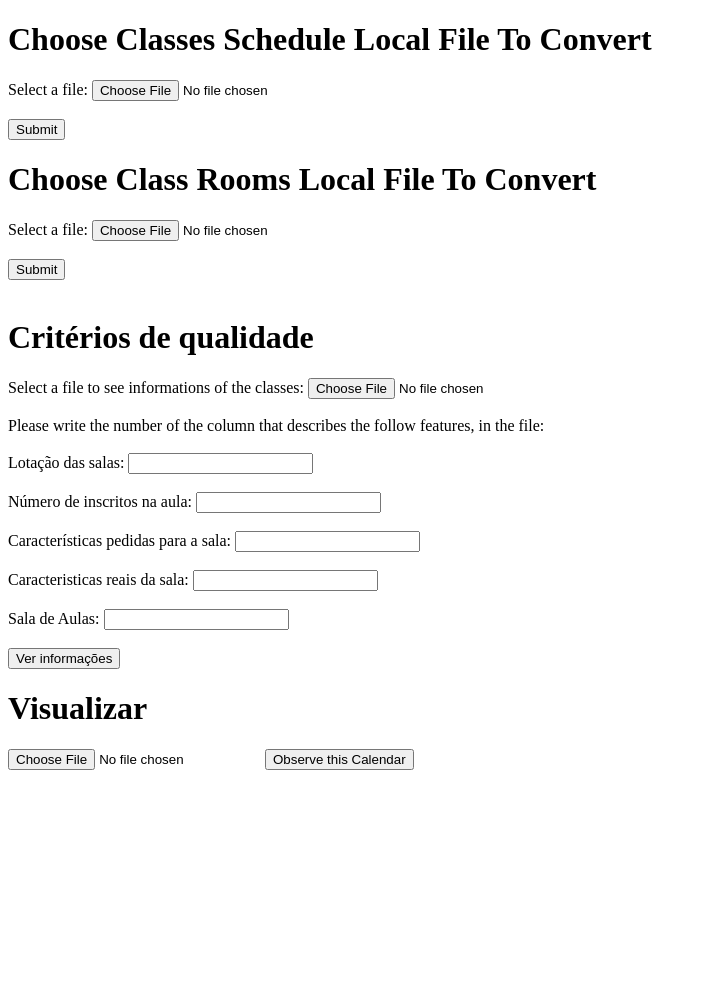
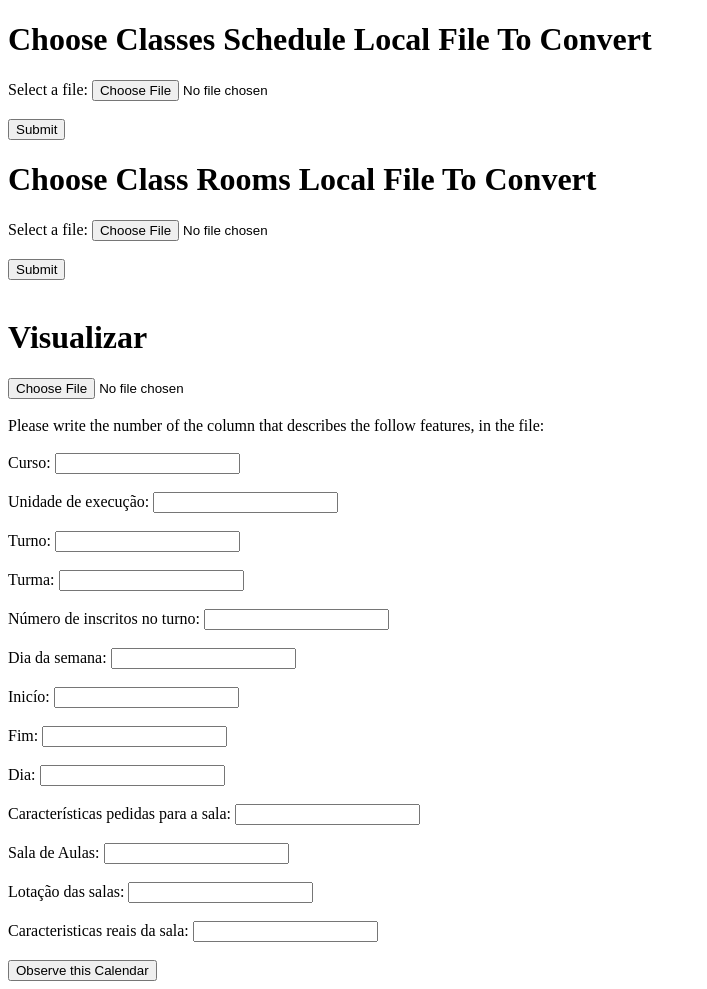
Before and after one commit to JoGui2014/projetoADSdjango, a Django app: page /calendario/ in a window 1280 px wide. Shown: the whole page, without its empty margins (0-707 px from the left). Before the commit the page ends 770 px from the top, so only its background shows below. Run offline with Django 4.2, Linux system fonts and the light colour scheme.

Commit message:
Colunas do csv dadas pelo utilizador

```diff
--- a/schedule/calendario/templates/calendario/homePage.html
+++ b/schedule/calendario/templates/calendario/homePage.html
@@ -21,31 +21,44 @@
         <input type="submit" value="Submit" name="submeter">
     </form><br>
 
-    <h1>Critérios de qualidade</h1>
-    <form id="form_criterios_qualidade" action=" {% url 'calendario:get_informations' %}" method="post" enctype="multipart/form-data">
-        {% csrf_token %}
-        <label for="input_file">Select a file to see informations of the classes:</label>
-        <input type="file" id="input_file" name="input_file"><br><br>
-
-        <label for="class_rooms">Please write the number of the column that describes the follow features, in the file:</label>
-        <br><br><label>Lotação das salas:</label>
-        <input type="number" id="lotacao_index" name="lotacao_index"><br><br>
-        <label>Número de inscritos na aula:</label>
-        <input type="number" id="inscritos_index" name="inscritos_index"><br><br>
-        <label>Características pedidas para a sala:</label>
-        <input type="number" id="sala_expectavel" name="sala_expectavel"><br><br>
-        <label>Caracteristicas reais da sala:</label>
-        <input type="number" id="sala_real" name="sala_real"><br><br>
-        <label>Sala de Aulas:</label>
-        <input type="number" id="sala_index" name="sala_index"><br><br>
-        <input type="submit" Value="Ver informações">
-    </form>
-
     <h1>Visualizar</h1>
     <form method="post" action="{% url 'calendario:observeCalendar' %}" enctype="multipart/form-data">
     {% csrf_token %}
     <input type="file" name="file">
+        <br><br><label for="class_rooms">Please write the number of the column that describes the follow features, in the file:</label>
+        <br><br><label>Curso:</label>
+        <input type="number" id="curso_index" name="curso_index">
+        <br><br><label>Unidade de execução:</label>
+        <input type="number" id="unidade_execucao_index" name="unidade_execucao_index">
+        <br><br><label>Turno:</label>
+        <input type="number" id="turno_index" name="turno_index">
+        <br><br><label>Turma:</label>
+        <input type="number" id="turma_index" name="turma_index"><br><br>
+        <label>Número de inscritos no turno:</label>
+        <input type="number" id="inscritos_index" name="inscritos_index"><br><br>
+        <label>Dia da semana:</label>
+        <input type="number" id="dia_semana_index" name="dia_semana_index"><br><br>
+        <label>Inicío:</label>
+        <input type="number" id="inicio_index" name="inicio_index"><br><br>
+        <label>Fim:</label>
+        <input type="number" id="fim_index" name="fim_index"><br><br>
+        <label>Dia:</label>
+        <input type="number" id="dia_index" name="dia_index"><br><br>
+        <label>Características pedidas para a sala:</label>
+        <input type="number" id="sala_expectavel" name="sala_expectavel"><br><br>
+        <label>Sala de Aulas:</label>
+        <input type="number" id="sala_index" name="sala_index"><br><br>
+        <label>Lotação das salas:</label>
+        <input type="number" id="lotacao_index" name="lotacao_index"><br><br>
+        <label>Caracteristicas reais da sala:</label>
+        <input type="number" id="sala_real" name="sala_real"><br><br>
     <input type="submit" value="Observe this Calendar">
 </form>
+
+
+
+
+
+
 </body>
  </html>
--- a/schedule/calendario/urls.py
+++ b/schedule/calendario/urls.py
@@ -11,4 +11,5 @@ urlpatterns = [
     path('informations/', views.get_informations, name='get_informations'),
     path('class_rooms/', views.class_rooms, name='class_rooms'),
     path('observeCalendar/', views.observeCalendar, name='observeCalendar'),
+
 ]
--- a/schedule/calendario/views.py
+++ b/schedule/calendario/views.py
@@ -130,7 +130,50 @@ app_name = 'src'
 #             QMessageBox.critical(self, "Error", "Error saving file: " + str(e))
 #
 
-def get_information_sections(file, lotacao_index, inscritos_index, sala_expectavel, sala_real, sala_index):
+def observeCalendar(request):
+    global curso_index
+    global unidade_execucao_index
+    global turno_index
+    global turma_index
+    global inscritos_index
+    global dia_semana_index
+    global inicio_index
+    global fim_index
+    global dia_index
+    global sala_expectavel
+    global sala_index
+    global lotacao_index
+    global sala_real
+
+
+    if request.method == 'POST':
+        uploaded_file = request.FILES['file']
+        if uploaded_file:
+            fs = FileSystemStorage()
+            fs.save(uploaded_file.name, uploaded_file)
+
+    try:
+        curso_index = int(request.POST.get('curso_index'))
+        unidade_execucao_index = int(request.POST.get('unidade_execucao_index'))
+        turno_index = int(request.POST.get('turno_index'))
+        turma_index = int(request.POST.get('turma_index'))
+        inscritos_index = int(request.POST.get('inscritos_index'))
+        dia_semana_index = int(request.POST.get('dia_semana_index'))
+        inicio_index = int(request.POST.get('inicio_index'))
+        fim_index = int(request.POST.get('fim_index'))
+        dia_index = int(request.POST.get('dia_index'))
+        sala_expectavel = int(request.POST.get('sala_expectavel'))
+        sala_index = int(request.POST.get('sala_index'))
+        lotacao_index = int(request.POST.get('lotacao_index'))
+        sala_real = int(request.POST.get('sala_real'))
+    except ValueError:
+        # Handle the case where conversion to int fails
+        return HttpResponse("Invalid input for indices. Please provide valid integer values.")
+
+    return render(request, 'calendario/observeCalendar.html')
+
+def get_information_sections(file):
+    global lotacao_index, inscritos_index, sala_index, sala_expectavel, sala_real
     try:
         with file as input_stream:
             csv_data = input_stream.read().decode("utf-8")
@@ -138,12 +181,9 @@ def get_information_sections(file, lotacao_index, inscritos_index, sala_expectav
             header_row = csv_data[0]
 
             if csv_data:
-                print("ola")
                 salas_desperdicadas=0
                 salas_sem_caracteristicas=0
-
                 if lotacao_index != -1 and inscritos_index != -1 and sala_index != -1 and sala_expectavel!=-1 and sala_real!=-1:
-                    print("Olaola")
                     count = 0
                     sum_students = 0
                     aulas_sem_sala = 0
@@ -212,21 +252,12 @@ def get_class_room_characteristics(tipo_de_sala_expectado, tipo_de_sala_real):
 def get_informations(request):
     if request.method == 'POST':
         file = request.FILES.get('input_file')
-        try:
-            lotacao_index = int(request.POST.get('lotacao_index'))
-            inscritos_index = int(request.POST.get('inscritos_index'))
-            sala_expectavel = int(request.POST.get('sala_expectavel'))
-            sala_real = int(request.POST.get('sala_real'))
-            sala_index = int(request.POST.get('sala_index'))
-        except ValueError:
-        # Handle the case where conversion to int fails
-            return HttpResponse("Invalid input for indices. Please provide valid integer values.")
 
     if not file.name.endswith('.csv'):
         return HttpResponse("Please upload a valid CSV file")
 
     try:
-        result = get_information_sections(file, lotacao_index, inscritos_index, sala_expectavel, sala_real, sala_index)
+        result = get_information_sections(file)
         if result is None:
             return HttpResponse("An error occurred while processing the file or the columns aren't valid.")
 
@@ -492,15 +523,5 @@ def class_rooms(request):
 #                     # Handle the case where the conversion or file saving failed
 #                     return HttpResponse(f"Conversion failed with the following error: {error}")
 
-
-def observeCalendar(request):
-    if request.method == 'POST':
-        uploaded_file = request.FILES['file']
-        if uploaded_file:
-            fs = FileSystemStorage()
-            fs.save(uploaded_file.name, uploaded_file)
-
-    return render(request, 'calendario/observeCalendar.html')
-
 def home(request):
     return render(request, 'calendario/homePage.html')
```
Also changed, not shown: schedule/calendario/templates/calendario/observeCalendar.html (+7 -1 lines).
